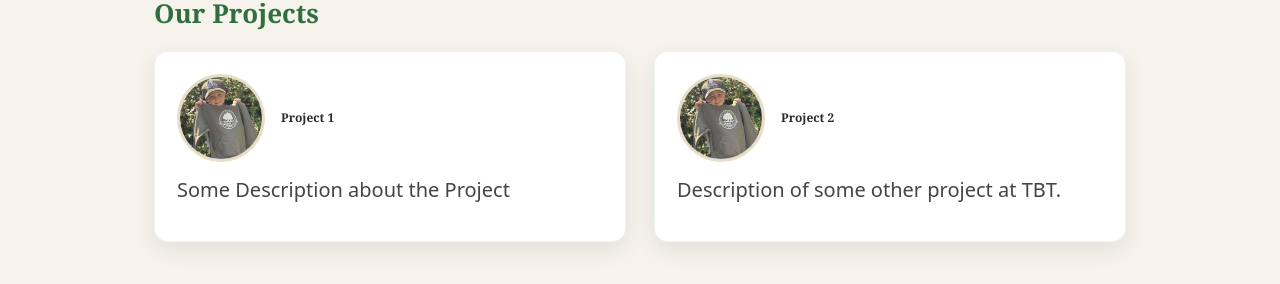
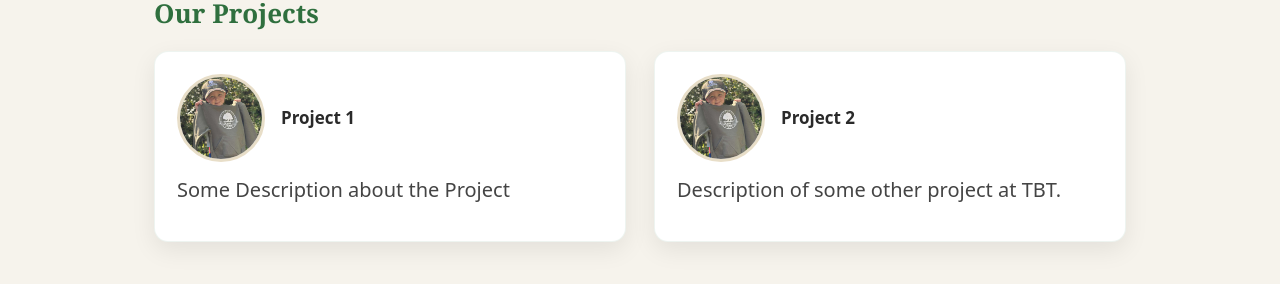
Before and after one commit to mrawdon/tbt-pto, a Jekyll site: the page built from _pages/projects.md, in a window 1280 px wide. Shown: the part 199-483 px from the top of the page. Built offline with Jekyll 4.4.1, drawn with Linux system fonts in a browser that asks for light colours; nearby versions of some CDN libraries.

```diff
--- a/_layouts/projects.html
+++ b/_layouts/projects.html
@@ -75,6 +75,7 @@
       padding: 22px;
       text-align: left;
       border: 1px solid rgba(47,111,62,.08);
+      height:100%;
     }
 
     .figure {
@@ -93,8 +94,7 @@
     }
 
     .name {
-      font-family: Georgia, "Times New Roman", Times, serif;
-      font-size: 1.2rem;
+      font-size: 1.7rem;
       margin: 0;
       color: var(--ink);
     }
@@ -103,7 +103,7 @@
       margin: 2px 0 0;
       color: var(--forest);
       font-weight: 700;
-      font-size: .95rem;
+      font-size: 1.5rem;
     }
 
     .bio { color: #444; margin: 10px 0 14px; }
```
Also changed, not shown: _pages/board.md (+3 -3 lines).
